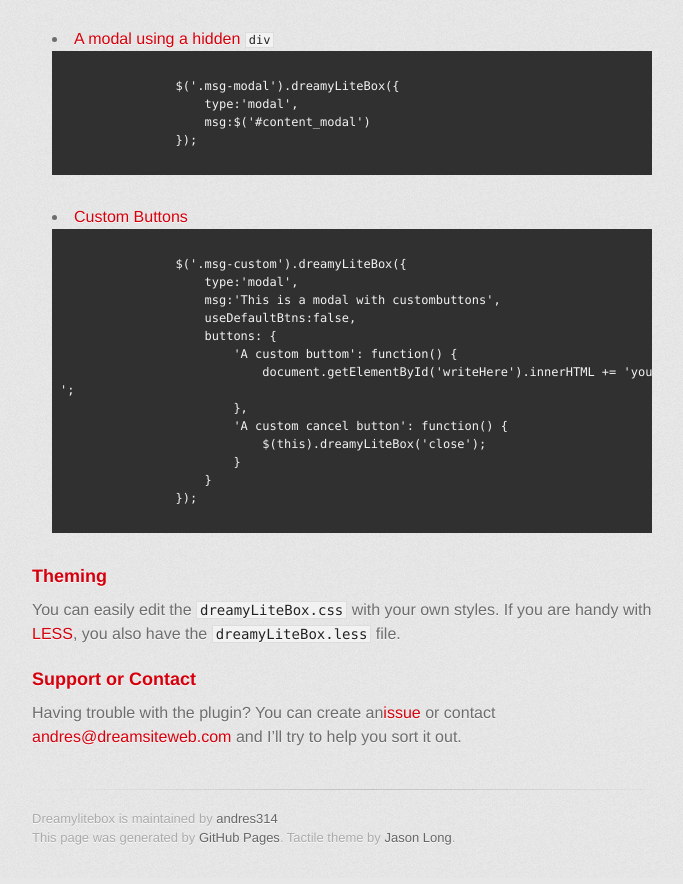
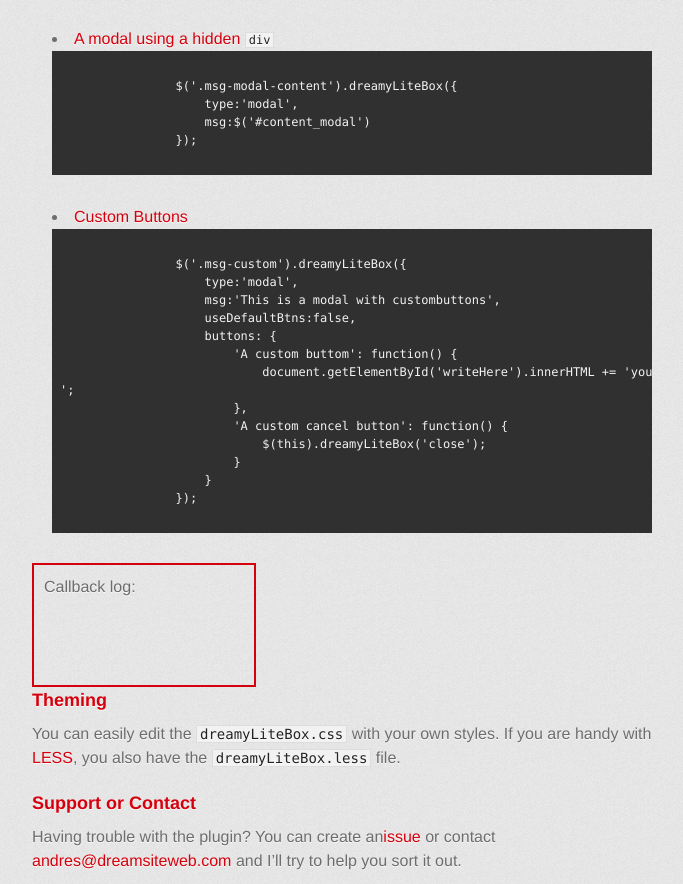
Before and after one commit to three-fourteen/dreamyLiteBox, a plain HTML site: page index.html in a window 1280 px wide. Shown: the part 2214-3098 px from the top of the page, without its empty margins (298-981 px from the left). Drawn offline with nearby package versions, Linux system fonts and the light colour scheme; a web font is replaced by a local one.

Commit message:
new examples

```diff
--- a/index.html
+++ b/index.html
@@ -130,9 +130,9 @@
             </li>
 
             <li>
-              <a class="msg-modal">A modal using a hidden <code>div</code></a>
+              <a class="msg-modal-content">A modal using a hidden <code>div</code></a>
               <pre><code>
-                $('.msg-modal').dreamyLiteBox({
+                $('.msg-modal-content').dreamyLiteBox({
                     type:'modal',
                     msg:$('#content_modal')
                 });
@@ -160,7 +160,9 @@
             </li>
           </ul>
 
-            <div id="writeHere" styles="height:150px; border:1px solid #D5000D"></div>
+            <div id="writeHere" style="padding:10px;height:100px; border:2px solid #D5000D; width:200px">
+              Callback log:<br>
+            </div>
 
           <h3>Theming</h3>
 
@@ -245,10 +247,10 @@
     });
 
     // Modal using HTML from the page
-    /*$('.msg-modal-html').dreamyLiteBox({
+    $('.msg-modal-content').dreamyLiteBox({
         type:'modal',
-        msg:'This is a simple <strong>modal window</strong> with some <em>HTML</em>.'
-    });*/
+        msg:'$('#content_modal')
+    });
 
     // Custom buttons
     $('.msg-custom').dreamyLiteBox({
```
Also changed, not shown: img/cross.png (added), img/wait.gif (added).
